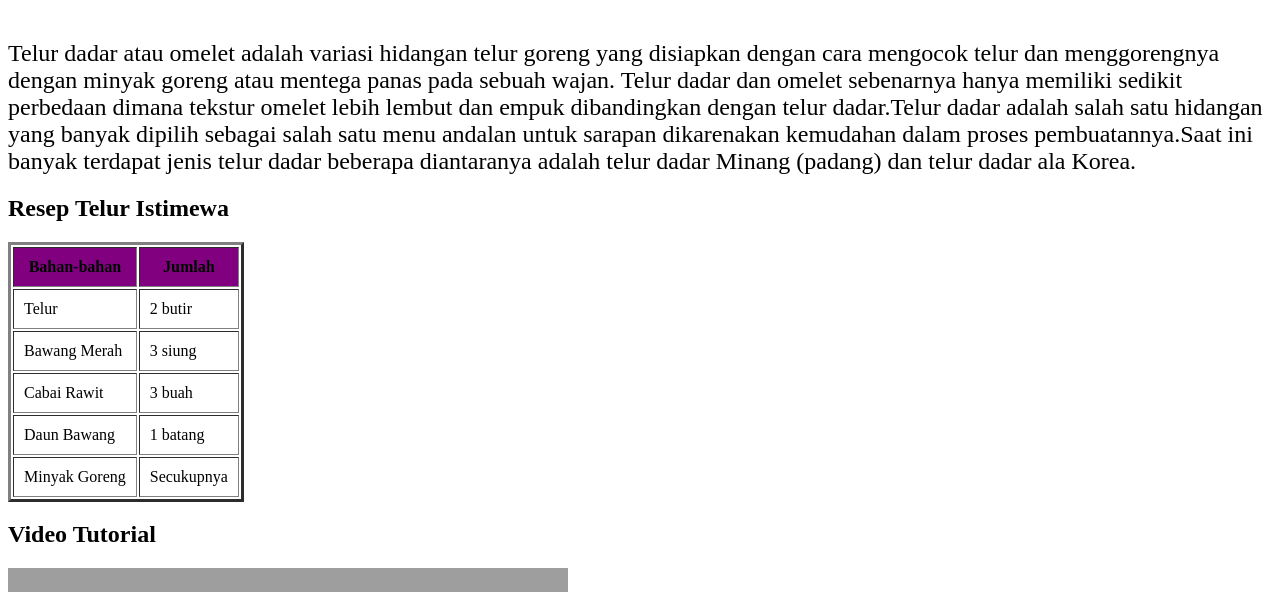
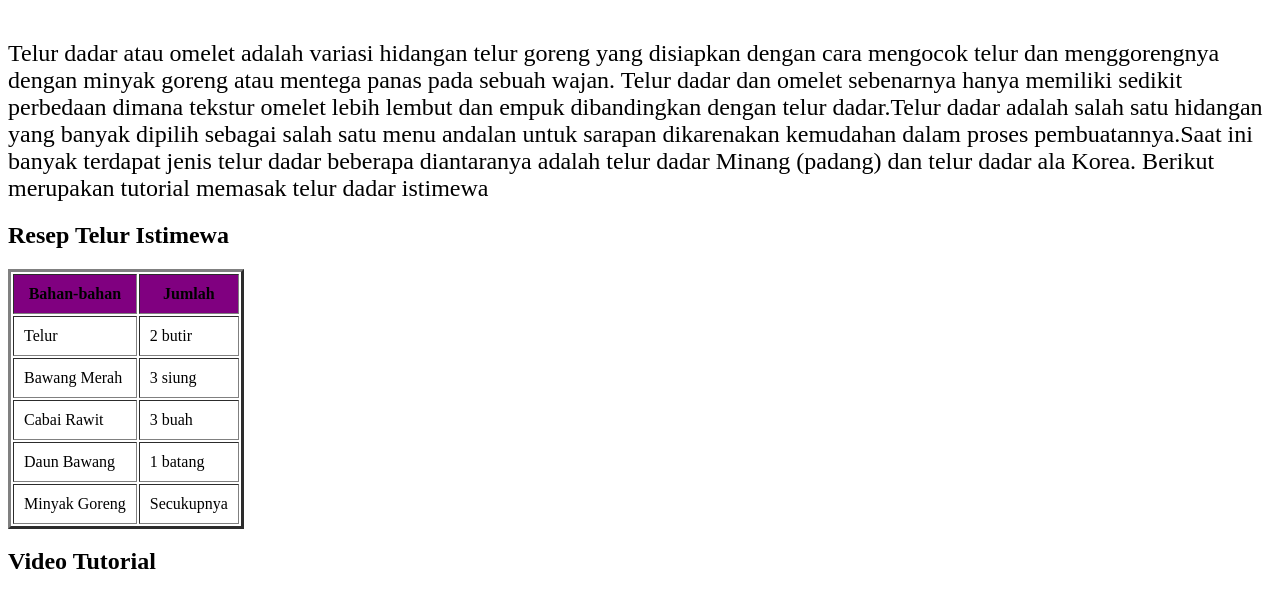
Before and after one commit to nisauliaa9/nisauliaa9.github.io, a plain HTML site: page index.html in a window 1280 px wide. Shown: the part 194-786 px from the top of the page. Drawn offline with Linux system fonts and the light colour scheme; grey boxes are pictures that could not be loaded.

Commit message:
Update index.html

```diff
--- a/index.html
+++ b/index.html
@@ -7,7 +7,7 @@
 
 <font size="6"><font color="purple"><center><h1>Tutorial Memasak Telur Dadar Agar Disayang Suami</h></center></font color></font size>
 
-<font size="5"><p>Telur dadar atau omelet adalah variasi hidangan telur goreng yang disiapkan dengan cara mengocok telur dan menggorengnya dengan minyak goreng atau mentega panas pada sebuah wajan. Telur dadar dan omelet sebenarnya hanya memiliki sedikit perbedaan dimana tekstur omelet lebih lembut dan empuk dibandingkan dengan telur dadar.Telur dadar adalah salah satu hidangan yang banyak dipilih sebagai salah satu menu andalan untuk sarapan dikarenakan kemudahan dalam proses pembuatannya.Saat ini banyak terdapat jenis telur dadar beberapa diantaranya adalah telur dadar Minang (padang) dan telur dadar ala Korea.</font size></p>
+<font size="5"><p>Telur dadar atau omelet adalah variasi hidangan telur goreng yang disiapkan dengan cara mengocok telur dan menggorengnya dengan minyak goreng atau mentega panas pada sebuah wajan. Telur dadar dan omelet sebenarnya hanya memiliki sedikit perbedaan dimana tekstur omelet lebih lembut dan empuk dibandingkan dengan telur dadar.Telur dadar adalah salah satu hidangan yang banyak dipilih sebagai salah satu menu andalan untuk sarapan dikarenakan kemudahan dalam proses pembuatannya.Saat ini banyak terdapat jenis telur dadar beberapa diantaranya adalah telur dadar Minang (padang) dan telur dadar ala Korea. Berikut merupakan tutorial memasak telur dadar istimewa</font size></p>
 <h2>Resep Telur Istimewa</h2>
 <p><table border="3" cellpadding="10">
 	<tr bgcolor="purple">
```
